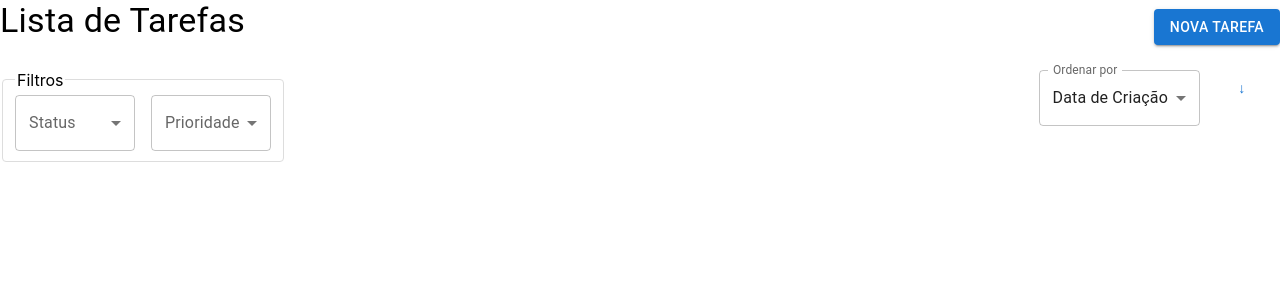
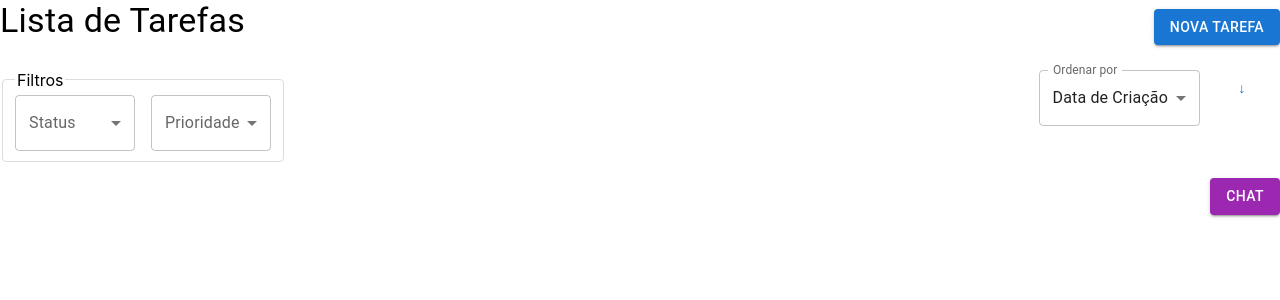
Before and after one commit to willyeverton/task-dashboard, a React (Create React App) app: page / in a window 1280 px wide. Shown: the top 300 px of the page. Built offline with nearby package versions, Linux system fonts and the light colour scheme; the HTML template or start-up script is replaced by a standard one.

Commit message:
Added Lazy loading

```diff
--- a/src/App.tsx
+++ b/src/App.tsx
@@ -1,20 +1,32 @@
-import React from 'react';
+import React, { Suspense, lazy } from 'react';
 import { BrowserRouter, Routes, Route } from 'react-router-dom';
-import { Chart } from 'pages/Chart';
+import { CircularProgress, Box } from '@mui/material';
 import './App.css';
 import { ErrorBoundary } from './components/ErrorBoundary';
 import { TaskProvider } from 'context/TaskContext';
-import TaskList from 'pages/TaskList';
+
+// Lazy loaded components
+const Chart = lazy(() => import('./pages/Chart'));
+const TaskList = lazy(() => import('./pages/TaskList'));
+
+// Loading component
+const LoadingFallback = () => (
+  <Box display="flex" justifyContent="center" alignItems="center" minHeight="100vh">
+    <CircularProgress />
+  </Box>
+);
 
 function App() {
   return (
     <ErrorBoundary>
       <TaskProvider>
         <BrowserRouter>
-          <Routes>
-            <Route path="/chart" element={<Chart />} />
-            <Route path="/" element={<TaskList />} />
-          </Routes>
+          <Suspense fallback={<LoadingFallback />}>
+            <Routes>
+              <Route path="/chart" element={<Chart />} />
+              <Route path="/" element={<TaskList />} />
+            </Routes>
+          </Suspense>
         </BrowserRouter>
       </TaskProvider>
     </ErrorBoundary>
--- a/src/pages/Chart/index.tsx
+++ b/src/pages/Chart/index.tsx
@@ -3,7 +3,10 @@ import { TaskChart } from 'components/Charts/TaskChart';
 import { useTaskContext } from 'context/TaskContext';
 import React from 'react';
 
-export const Chart = () => {
+/**
+ * The `Chart` component is a React functional component that renders a grid layout with a single `TaskChart` component. It retrieves the `tasks` data from the `useTaskContext` hook and passes it as a prop to the `TaskChart` component.
+ */
+const Chart: React.FC = () => {
   const { tasks } = useTaskContext();
 
   return (
@@ -14,3 +17,4 @@ export const Chart = () => {
     </Grid>
   );
 };
+export default Chart;
--- a/src/pages/TaskList/index.tsx
+++ b/src/pages/TaskList/index.tsx
@@ -1,5 +1,5 @@
 import React from 'react';
-import { Box, Dialog, Grid } from '@mui/material';
+import { Box, Dialog, Grid, Button } from '@mui/material';
 import { useTaskListManager } from 'hooks/useTaskListManager';
 import { FilterSection } from './styles';
 import { TaskHeader } from 'components/Task/TaskHeader';
@@ -8,6 +8,7 @@ import { TaskSorting } from 'components/Task/TaskSorting';
 import { TaskCard } from 'components/Task/TaskCard';
 import TaskForm from 'components/Task/TaskForm';
 import { DeleteConfirmDialog } from 'components/DeleteConfirmDialog';
+import { useNavigate } from 'react-router-dom';
 
 /**
  * The `TaskList` component is responsible for rendering the main task list view, including the task header, filters, sorting options, and the list of task cards.
@@ -15,6 +16,7 @@ import { DeleteConfirmDialog } from 'components/DeleteConfirmDialog';
  * @returns A React functional component that renders the task list view.
  */
 const TaskList: React.FC = () => {
+  const navigate = useNavigate();
 
   const {
     filteredTasks,
@@ -68,6 +70,16 @@ const TaskList: React.FC = () => {
         ))}
       </Grid>
 
+      <Box sx={{ display: 'flex', justifyContent: 'flex-end', mt: 2 }}>
+        <Button
+          variant="contained"
+          color="secondary"
+          onClick={() => navigate('/chart')}
+        >
+          Chat
+        </Button>
+      </Box>
+
       <Dialog open={openDialog} onClose={() => setOpenDialog(false)}>
         <TaskForm editingTask={editingTask} onClose={() => setOpenDialog(false)} />
       </Dialog>
```
Also changed, not shown: 1 other file (tests, documents, lock files or other folders).
